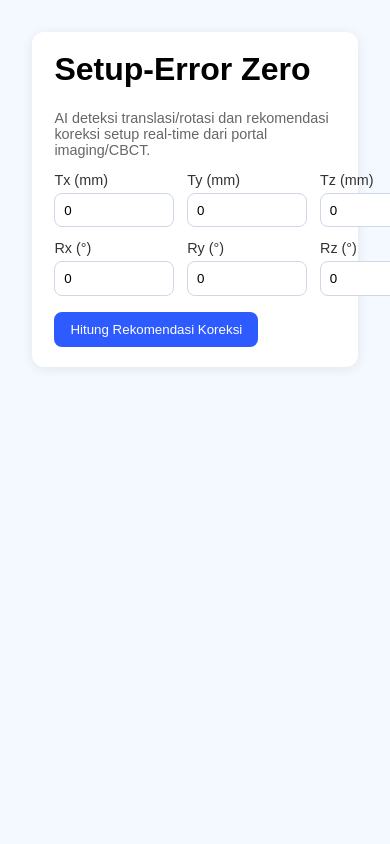
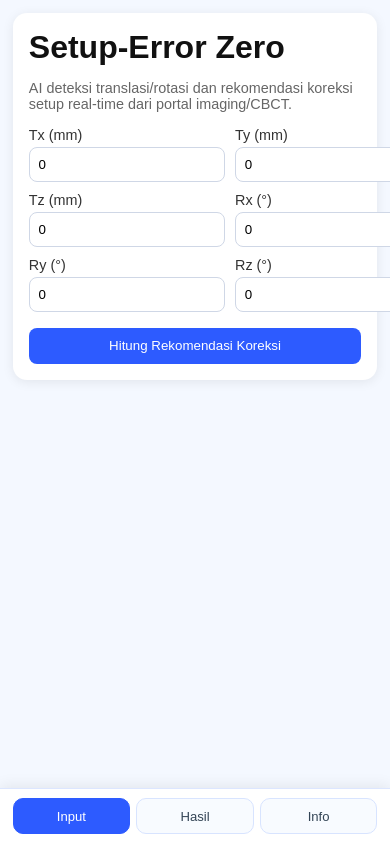
Before and after one commit to sobri3195/Setup-Error-Zero, a Python web app: template templates/index.html in a window 390 px wide; the page is wider, and only the part inside the window is pictured. Run offline with Jinja, Linux system fonts and the light colour scheme; the template is opened without the code that fills it, so the values that code supplies are empty.

Commit message:
Make UI mobile responsive with bottom navigation

```diff
--- a/templates/index.html
+++ b/templates/index.html
@@ -8,15 +8,56 @@
     <script crossorigin src="https://unpkg.com/react-dom@18/umd/react-dom.development.js"></script>
     <script src="https://unpkg.com/@babel/standalone/babel.min.js"></script>
     <style>
-      body { font-family: Arial, sans-serif; margin: 2rem; background: #f4f8ff; }
-      .card { max-width: 880px; margin: 0 auto; background: #fff; padding: 1.2rem 1.4rem; border-radius: 12px; box-shadow: 0 2px 12px rgba(0,0,0,.08); }
-      h1 { margin-top: 0; }
+      * { box-sizing: border-box; }
+      body { font-family: Arial, sans-serif; margin: 0; background: #f4f8ff; color: #111; }
+      .page { max-width: 920px; margin: 0 auto; padding: 1.2rem; min-height: 100vh; }
+      .card { background: #fff; padding: 1.2rem 1.4rem; border-radius: 12px; box-shadow: 0 2px 12px rgba(0,0,0,.08); }
+      h1 { margin-top: 0; margin-bottom: .5rem; }
       .grid { display: grid; grid-template-columns: repeat(3, minmax(120px, 1fr)); gap: .8rem; }
       label { font-size: .9rem; color: #333; display: flex; flex-direction: column; gap: .3rem; }
       input { padding: .55rem; border-radius: 8px; border: 1px solid #cfd7e6; }
       button { margin-top: 1rem; padding: .65rem 1rem; border: 0; border-radius: 8px; background: #2d5bff; color: #fff; cursor: pointer; }
       .result { margin-top: 1rem; background: #f8fbff; border: 1px solid #d6e4ff; border-radius: 8px; padding: .8rem; }
       .muted { color: #666; font-size: .9rem; }
+      .panel { display: none; }
+      .panel.active { display: block; }
+      .empty-state { margin-top: 1rem; border: 1px dashed #cfd7e6; border-radius: 8px; padding: 1rem; color: #666; background: #fcfdff; }
+      .mobile-nav { display: none; }
+
+      @media (max-width: 768px) {
+        .page { padding: .8rem .8rem 5.5rem; }
+        .card { padding: 1rem; border-radius: 14px; }
+        .grid { grid-template-columns: 1fr 1fr; gap: .6rem; }
+        button { width: 100%; }
+        .mobile-nav {
+          display: grid;
+          grid-template-columns: repeat(3, 1fr);
+          gap: .4rem;
+          position: fixed;
+          left: 0;
+          right: 0;
+          bottom: 0;
+          z-index: 99;
+          background: #fff;
+          border-top: 1px solid #dce6ff;
+          padding: .6rem .8rem calc(.6rem + env(safe-area-inset-bottom));
+          box-shadow: 0 -2px 14px rgba(0,0,0,.08);
+        }
+        .nav-btn {
+          border: 1px solid #d8e4ff;
+          border-radius: 10px;
+          background: #f8fbff;
+          color: #345;
+          padding: .6rem .5rem;
+          font-size: .82rem;
+          margin-top: 0;
+        }
+        .nav-btn.active {
+          background: #2d5bff;
+          color: #fff;
+          border-color: #2d5bff;
+        }
+      }
     </style>
   </head>
   <body>
@@ -27,6 +68,7 @@
       function App() {
         const [form, setForm] = useState({ tx_mm: 0, ty_mm: 0, tz_mm: 0, rx_deg: 0, ry_deg: 0, rz_deg: 0 });
         const [result, setResult] = useState(null);
+        const [activeTab, setActiveTab] = useState('input');
 
         const update = (key, value) => setForm(prev => ({ ...prev, [key]: Number(value) }));
 
@@ -40,9 +82,12 @@
         };
 
         return (
+          <div className="page">
             <div className="card">
               <h1>Setup-Error Zero</h1>
               <p className="muted">AI deteksi translasi/rotasi dan rekomendasi koreksi setup real-time dari portal imaging/CBCT.</p>
+
+              <div className={`panel ${activeTab === 'input' ? 'active' : ''}`}>
                 <div className="grid">
                   <label>Tx (mm)<input type="number" value={form.tx_mm} onChange={(e) => update('tx_mm', e.target.value)} /></label>
                   <label>Ty (mm)<input type="number" value={form.ty_mm} onChange={(e) => update('ty_mm', e.target.value)} /></label>
@@ -52,8 +97,10 @@
                   <label>Rz (°)<input type="number" value={form.rz_deg} onChange={(e) => update('rz_deg', e.target.value)} /></label>
                 </div>
                 <button onClick={submit}>Hitung Rekomendasi Koreksi</button>
+              </div>
 
-            {result && (
+              <div className={`panel ${activeTab === 'hasil' ? 'active' : ''}`}>
+                {result ? (
                   <div className="result">
                     <strong>Risk Score:</strong> {result.risk_score}<br />
                     <strong>Aksi:</strong> {result.action}<br />
@@ -61,7 +108,24 @@
                     <strong>Rotasi (°):</strong> Pitch {result.recommendation.rotation_deg.pitch}, Roll {result.recommendation.rotation_deg.roll}, Yaw {result.recommendation.rotation_deg.yaw}<br />
                     <p className="muted">{result.note}</p>
                   </div>
+                ) : (
+                  <div className="empty-state">Belum ada hasil. Isi nilai di tab Input lalu klik tombol hitung.</div>
                 )}
+              </div>
+
+              <div className={`panel ${activeTab === 'info' ? 'active' : ''}`}>
+                <div className="result">
+                  <strong>Info Aplikasi</strong>
+                  <p className="muted">Masukkan parameter translasi (Tx, Ty, Tz) dan rotasi (Rx, Ry, Rz), lalu sistem akan memberikan estimasi risiko dan rekomendasi koreksi setup.</p>
+                </div>
+              </div>
+
+              <div className="mobile-nav">
+                <button className={`nav-btn ${activeTab === 'input' ? 'active' : ''}`} onClick={() => setActiveTab('input')}>Input</button>
+                <button className={`nav-btn ${activeTab === 'hasil' ? 'active' : ''}`} onClick={() => setActiveTab('hasil')}>Hasil</button>
+                <button className={`nav-btn ${activeTab === 'info' ? 'active' : ''}`} onClick={() => setActiveTab('info')}>Info</button>
+              </div>
+            </div>
           </div>
         );
       }
```
Lines whose indentation alone changed are shown as unchanged.
